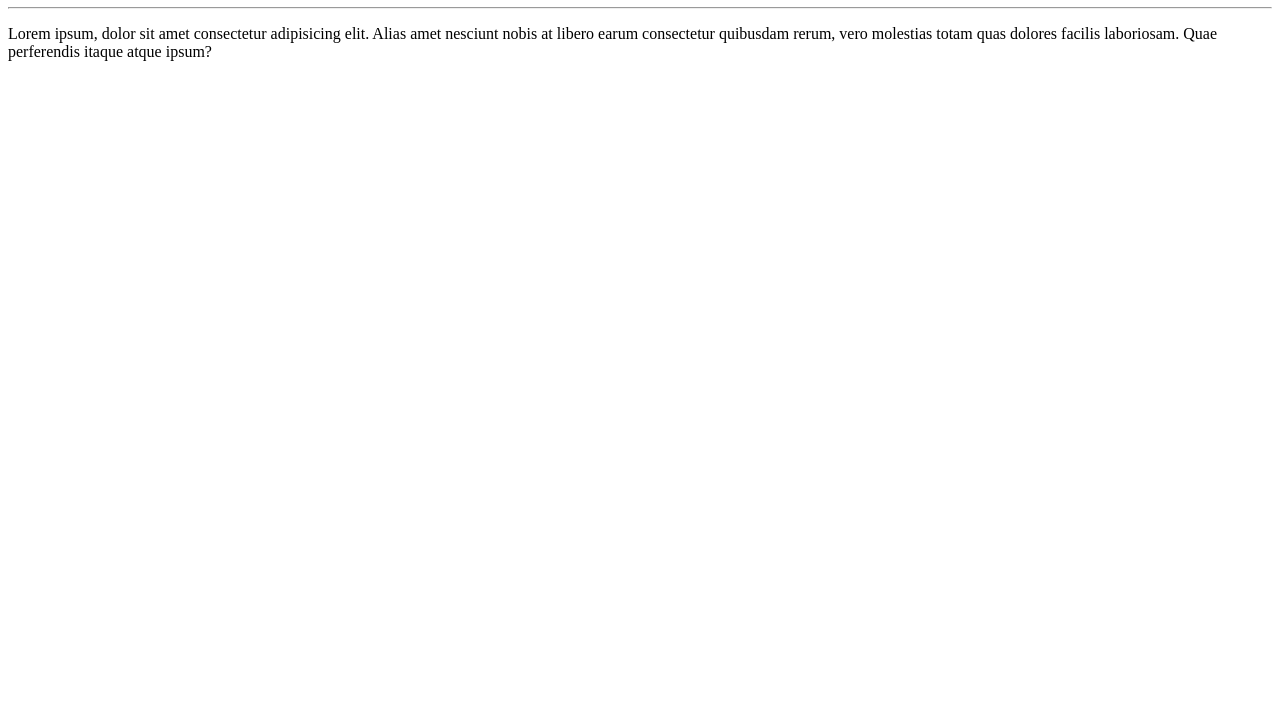
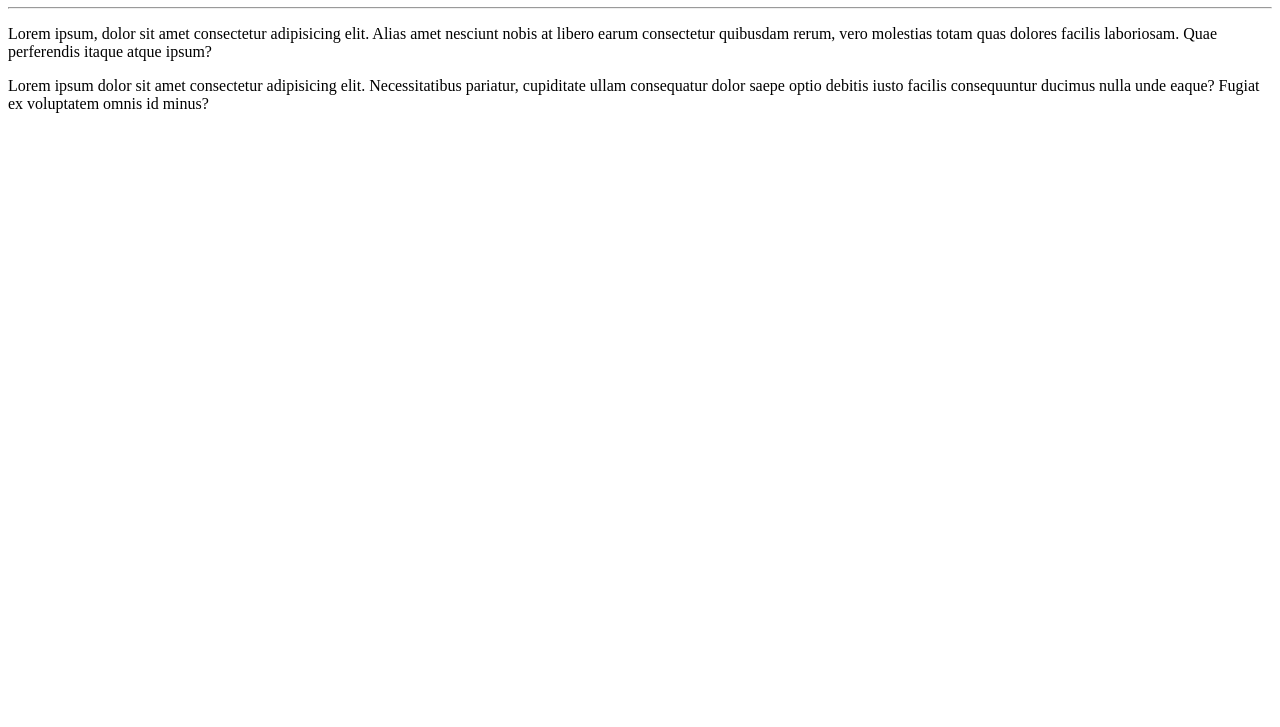
Before and after one commit to Jaykel-JJ/Ola-Mundo, a plain HTML site: page site-exemplo/index.html in a window 1280 px wide. Shown: the part 73-800 px from the top of the page. Drawn offline with Linux system fonts and the light colour scheme.

Commit message:
adicionei um parag´rafico

```diff
--- a/site-exemplo/index.html
+++ b/site-exemplo/index.html
@@ -10,5 +10,6 @@
     <h1>Olá, Mundo!</h1></hr>
     <hr>
     <p>Lorem ipsum, dolor sit amet consectetur adipisicing elit. Alias amet nesciunt nobis at libero earum consectetur quibusdam rerum, vero molestias totam quas dolores facilis laboriosam. Quae perferendis itaque atque ipsum?</p>
+    <p>Lorem ipsum dolor sit amet consectetur adipisicing elit. Necessitatibus pariatur, cupiditate ullam consequatur dolor saepe optio debitis iusto facilis consequuntur ducimus nulla unde eaque? Fugiat ex voluptatem omnis id minus?</p>
 </body>
 </html>
```
